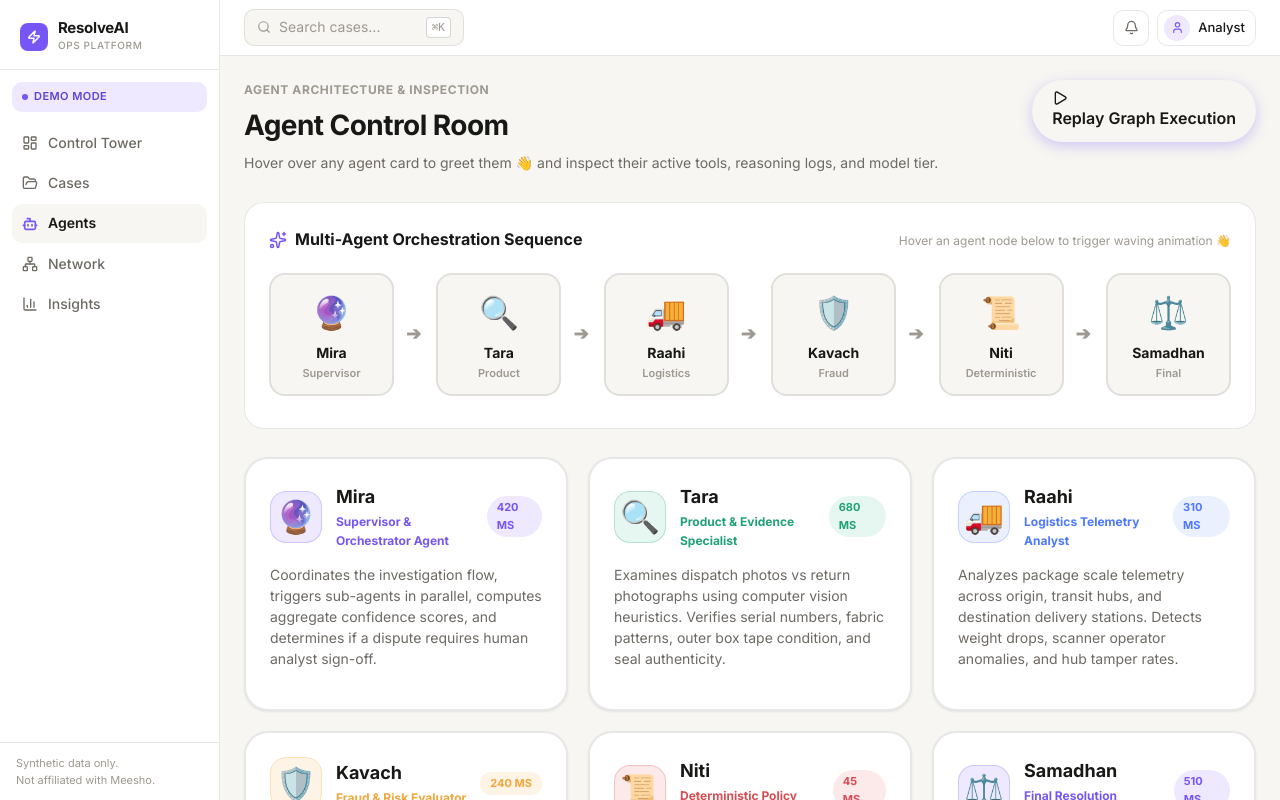
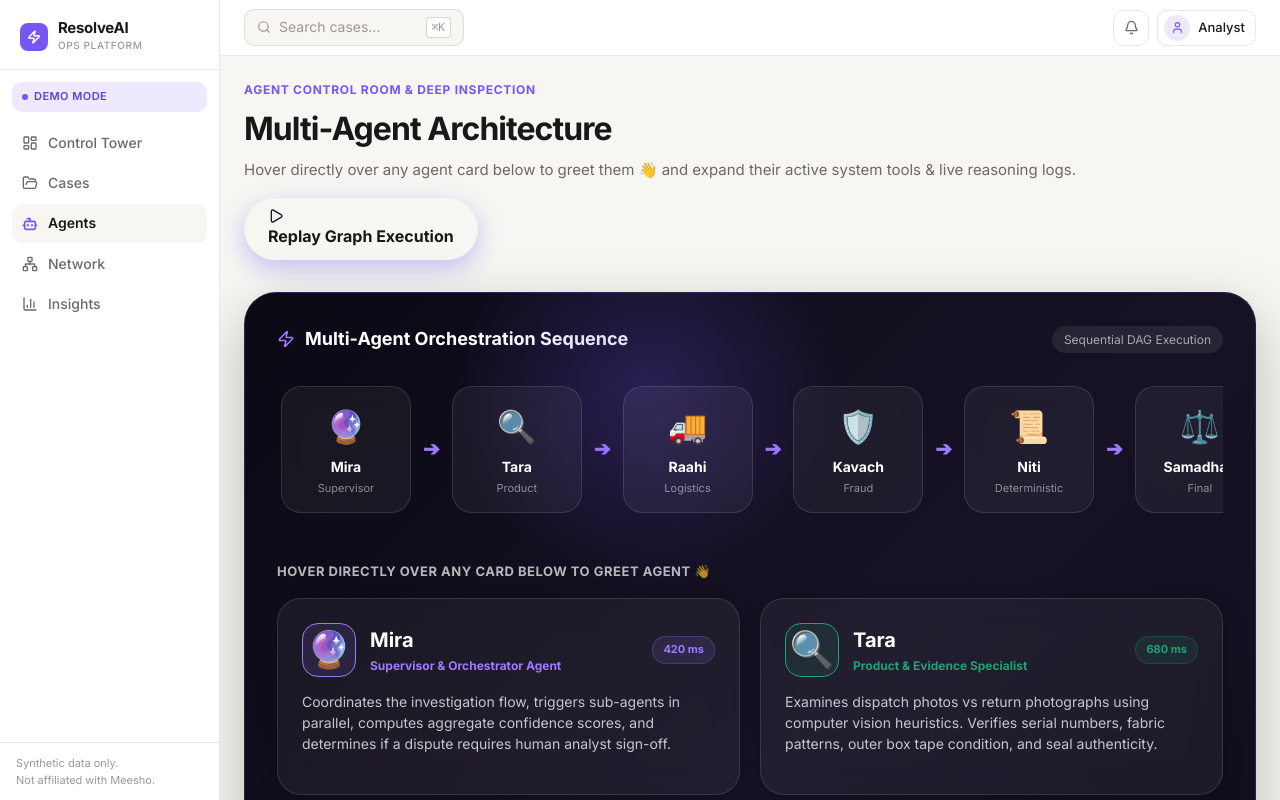
Before and after one commit to SakshiMalhotra18/Meesho, a Next.js app: page /agents in a window 1280 px wide. Built offline with nearby package versions, Linux system fonts and the light colour scheme.

Commit message:
Isolate card hover triggers for waving agents and apply deep ambient purple gradient aesthetic

```diff
--- a/components/agents/AgentsView.tsx
+++ b/components/agents/AgentsView.tsx
@@ -3,19 +3,17 @@
 import { useState } from 'react';
 import { motion, AnimatePresence } from 'framer-motion';
 import {
-  Bot,
+  Sparkles,
   Play,
-  CheckCircle2,
   Zap,
+  ArrowRight,
   Shield,
   FileText,
+  Truck,
   Scale,
-  Sparkles,
+  CheckCircle2,
+  Brain,
   Wrench,
-  Brain,
-  Clock,
-  Layers,
-  ArrowRight,
 } from 'lucide-react';
 
 interface AgentInfo {
@@ -25,6 +23,7 @@ interface AgentInfo {
   role: string;
   color: string;
   lightColor: string;
+  glowColor: string;
   tagline: string;
   desc: string;
   tools: string[];
@@ -39,8 +38,9 @@ const AGENTS_LIST: AgentInfo[] = [
     name: 'Mira',
     avatar: '🔮',
     role: 'Supervisor & Orchestrator Agent',
-    color: '#7657F6',
-    lightColor: '#EEE9FF',
+    color: '#9E7AFF',
+    lightColor: 'rgba(158, 122, 255, 0.12)',
+    glowColor: 'rgba(158, 122, 255, 0.35)',
     tagline: 'Orchestrates multi-agent graph & human review triggers',
     desc: 'Coordinates the investigation flow, triggers sub-agents in parallel, computes aggregate confidence scores, and determines if a dispute requires human analyst sign-off.',
     tools: ['orchestrateGraph()', 'evaluateAutonomyTier()', 'triggerHumanEscalation()', 'synthesizeAuditLog()'],
@@ -54,7 +54,8 @@ const AGENTS_LIST: AgentInfo[] = [
     avatar: '🔍',
     role: 'Product & Evidence Specialist',
     color: '#20A176',
-    lightColor: '#E6F7F2',
+    lightColor: 'rgba(32, 161, 118, 0.12)',
+    glowColor: 'rgba(32, 161, 118, 0.35)',
     tagline: 'Analyzes photo evidence, fabric weaves & SKU matching',
     desc: 'Examines dispatch photos vs return photographs using computer vision heuristics. Verifies serial numbers, fabric patterns, outer box tape condition, and seal authenticity.',
     tools: ['compareProductImages()', 'verifyDispatchSeal()', 'extractLabelData()', 'detectPackagingTampering()'],
@@ -68,7 +69,8 @@ const AGENTS_LIST: AgentInfo[] = [
     avatar: '🚚',
     role: 'Logistics Telemetry Analyst',
     color: '#4D78FF',
-    lightColor: '#EBF0FF',
+    lightColor: 'rgba(77, 120, 255, 0.12)',
+    glowColor: 'rgba(77, 120, 255, 0.35)',
     tagline: 'Reconstructs hub-by-hub package weight history & route anomalies',
     desc: 'Analyzes package scale telemetry across origin, transit hubs, and destination delivery stations. Detects weight drops, scanner operator anomalies, and hub tamper rates.',
     tools: ['getHubScans()', 'calculateWeightDelta()', 'getHubAnomalyRate()', 'verifyOTPLog()'],
@@ -82,7 +84,8 @@ const AGENTS_LIST: AgentInfo[] = [
     avatar: '🛡️',
     role: 'Fraud & Risk Evaluator',
     color: '#F2A63B',
-    lightColor: '#FEF4E5',
+    lightColor: 'rgba(242, 166, 59, 0.12)',
+    glowColor: 'rgba(242, 166, 59, 0.35)',
     tagline: 'Evaluates customer, seller, and logistics segment risk scores',
     desc: 'Computes historical buyer return frequency, seller rating and tenure, and logistics segment dispute history to construct a multi-party risk matrix.',
     tools: ['getCustomerFraudFlags()', 'getSellerDisputeRate()', 'calculateRiskMatrix()', 'detectSyndicateFraud()'],
@@ -96,7 +99,8 @@ const AGENTS_LIST: AgentInfo[] = [
     avatar: '📜',
     role: 'Deterministic Policy Engine',
     color: '#D94B52',
-    lightColor: '#FCE9EA',
+    lightColor: 'rgba(217, 75, 82, 0.12)',
+    glowColor: 'rgba(217, 75, 82, 0.35)',
     tagline: 'Applies explicit marketplace policy rules without LLM hallucination',
     desc: 'Retrieves and matches dispute conditions against structured policy rules (P-001 through P-020). Guarantees exact policy adherence for customer refund and seller protection.',
     tools: ['matchPolicyRules()', 'getPolicyActions()', 'verifyValueCaps()', 'getEscalationCriteria()'],
@@ -109,8 +113,9 @@ const AGENTS_LIST: AgentInfo[] = [
     name: 'Samadhan',
     avatar: '⚖️',
     role: 'Final Resolution Synthesizer',
-    color: '#7657F6',
-    lightColor: '#EEE9FF',
+    color: '#9E7AFF',
+    lightColor: 'rgba(158, 122, 255, 0.12)',
+    glowColor: 'rgba(158, 122, 255, 0.35)',
     tagline: 'Assembles agent findings into confidence-scored resolution',
     desc: 'Synthesizes all agent outputs, verifies policy compliance, formulates customer refund/rejection decisions, seller payout protection, and outputs structured audit trails.',
     tools: ['proposeResolution()', 'calculateConfidenceScore()', 'generateAuditTrail()', 'formatExecutiveSummary()'],
@@ -121,7 +126,7 @@ const AGENTS_LIST: AgentInfo[] = [
 ];
 
 export default function AgentsView() {
-  const [hoveredAgent, setHoveredAgent] = useState<AgentInfo | null>(null);
+  const [hoveredCardId, setHoveredCardId] = useState<string | null>(null);
   const [replaying, setReplaying] = useState(false);
 
   const handleReplay = () => {
@@ -130,18 +135,18 @@ export default function AgentsView() {
   };
 
   return (
-    <div style={{ display: 'flex', flexDirection: 'column', gap: '28px' }}>
+    <div style={{ display: 'flex', flexDirection: 'column', gap: '32px' }}>
       {/* Header */}
       <div style={{ display: 'flex', justifyContent: 'space-between', alignItems: 'flex-start', flexWrap: 'wrap', gap: '16px' }}>
         <div>
-          <div style={{ fontSize: '0.75rem', fontWeight: 700, color: 'var(--color-text-tertiary)', textTransform: 'uppercase', letterSpacing: '0.05em' }}>
-            Agent Architecture & Inspection
+          <div style={{ fontSize: '0.75rem', fontWeight: 700, color: 'var(--color-ai)', textTransform: 'uppercase', letterSpacing: '0.06em' }}>
+            Agent Control Room & Deep Inspection
           </div>
-          <h1 style={{ fontSize: '1.75rem', fontWeight: 800, letterSpacing: '-0.02em', color: 'var(--color-text-primary)', margin: '4px 0 0' }}>
-            Agent Control Room
+          <h1 style={{ fontSize: '2rem', fontWeight: 800, letterSpacing: '-0.03em', color: 'var(--color-text-primary)', margin: '4px 0 0' }}>
+            Multi-Agent Architecture
           </h1>
-          <p style={{ fontSize: '0.875rem', color: 'var(--color-text-secondary)', marginTop: '4px' }}>
-            Hover over any agent card to greet them 👋 and inspect their active tools, reasoning logs, and model tier.
+          <p style={{ fontSize: '0.9375rem', color: 'var(--color-text-secondary)', marginTop: '4px' }}>
+            Hover directly over any agent card below to greet them 👋 and expand their active system tools & live reasoning logs.
           </p>
         </div>
 
@@ -149,131 +154,148 @@ export default function AgentsView() {
           onClick={handleReplay}
           className="btn btn-ai"
           disabled={replaying}
-          style={{ padding: '10px 20px', borderRadius: '9999px', fontWeight: 600, boxShadow: '0 4px 14px rgba(118,87,246,0.3)' }}
+          style={{
+            padding: '10px 24px',
+            borderRadius: '9999px',
+            fontWeight: 700,
+            boxShadow: '0 8px 24px rgba(118,87,246,0.35)',
+          }}
         >
-          <Play size={16} /> {replaying ? 'Replaying Multi-Agent Graph...' : 'Replay Graph Execution'}
+          <Play size={16} /> {replaying ? 'Executing Multi-Agent Graph...' : 'Replay Graph Execution'}
         </button>
       </div>
 
-      {/* Multi-Agent Orchestration Flow Graph Bar */}
+      {/* Ambient Purple Gradient Canvas Container */}
       <div
-        className="card"
         style={{
-          padding: '24px',
-          background: 'white',
-          borderRadius: 'var(--radius-xl)',
-          border: '1px solid var(--color-border)',
+          position: 'relative',
+          background: 'linear-gradient(135deg, #0b0914 0%, #161224 50%, #0d0a17 100%)',
+          borderRadius: '32px',
+          padding: '32px',
+          boxShadow: '0 20px 60px rgba(0, 0, 0, 0.25)',
+          border: '1px solid rgba(158, 122, 255, 0.2)',
+          overflow: 'hidden',
         }}
       >
+        {/* Background Ambient Glow Orbs */}
+        <div
+          style={{
+            position: 'absolute',
+            top: '-100px',
+            left: '20%',
+            width: '400px',
+            height: '400px',
+            borderRadius: '50%',
+            background: 'radial-gradient(circle, rgba(118,87,246,0.25) 0%, transparent 70%)',
+            pointerEvents: 'none',
+          }}
+        />
+        <div
+          style={{
+            position: 'absolute',
+            bottom: '-100px',
+            right: '10%',
+            width: '400px',
+            height: '400px',
+            borderRadius: '50%',
+            background: 'radial-gradient(circle, rgba(216,58,115,0.2) 0%, transparent 70%)',
+            pointerEvents: 'none',
+          }}
+        />
+
+        {/* SECTION 1: Pure Visual Orchestration Sequence Bar (Static Workflow Diagram) */}
+        <div style={{ marginBottom: '36px' }}>
           <div style={{ display: 'flex', justifyContent: 'space-between', alignItems: 'center', marginBottom: '20px' }}>
-          <div style={{ display: 'flex', alignItems: 'center', gap: '8px' }}>
-            <Sparkles size={18} color="var(--color-ai)" />
-            <h3 style={{ fontSize: '1rem', fontWeight: 700 }}>Multi-Agent Orchestration Sequence</h3>
+            <div style={{ display: 'flex', alignItems: 'center', gap: '10px' }}>
+              <Zap size={18} color="#9E7AFF" />
+              <h3 style={{ fontSize: '1.125rem', fontWeight: 700, color: 'white' }}>
+                Multi-Agent Orchestration Sequence
+              </h3>
             </div>
-          <span style={{ fontSize: '0.75rem', color: 'var(--color-text-tertiary)' }}>
-            Hover an agent node below to trigger waving animation 👋
+            <span style={{ fontSize: '0.75rem', color: 'rgba(255,255,255,0.6)', background: 'rgba(255,255,255,0.08)', padding: '4px 12px', borderRadius: '9999px' }}>
+              Sequential DAG Execution
             </span>
           </div>
 
-        {/* Horizontal Node Sequence */}
-        <div style={{ display: 'flex', justifyContent: 'space-between', alignItems: 'center', gap: '12px', overflowX: 'auto', paddingBottom: '8px' }}>
+          <div style={{ display: 'flex', justifyContent: 'space-between', alignItems: 'center', gap: '12px', overflowX: 'auto', padding: '12px 4px' }}>
             {AGENTS_LIST.map((agent, i) => (
               <div key={agent.id} style={{ display: 'flex', alignItems: 'center', gap: '12px', flexShrink: 0 }}>
                 <div
-                onMouseEnter={() => setHoveredAgent(agent)}
                   style={{
-                  padding: '12px 16px',
-                  borderRadius: '16px',
-                  border: `2px solid ${hoveredAgent?.id === agent.id ? agent.color : 'var(--color-border)'}`,
-                  background: hoveredAgent?.id === agent.id ? agent.lightColor : 'var(--color-canvas)',
-                  cursor: 'pointer',
+                    padding: '14px 18px',
+                    borderRadius: '20px',
+                    background: 'rgba(255, 255, 255, 0.05)',
+                    backdropFilter: 'blur(12px)',
+                    border: '1px solid rgba(255, 255, 255, 0.12)',
                     textAlign: 'center',
-                  minWidth: '125px',
-                  transition: 'all 0.2s ease',
-                  transform: hoveredAgent?.id === agent.id ? 'translateY(-4px)' : 'none',
-                  boxShadow: hoveredAgent?.id === agent.id ? `0 8px 24px ${agent.color}33` : 'none',
+                    minWidth: '130px',
                   }}
                 >
-                {/* Waving Emoji Avatar */}
-                <div style={{ position: 'relative', display: 'inline-block', fontSize: '2rem', marginBottom: '4px' }}>
-                  {agent.avatar}
-                  {/* Waving Hand Badge */}
-                  <motion.span
-                    animate={
-                      hoveredAgent?.id === agent.id
-                        ? { rotate: [0, 25, -15, 25, 0], scale: [1, 1.2, 1.2, 1] }
-                        : { rotate: 0 }
-                    }
-                    transition={{ repeat: Infinity, duration: 0.6 }}
-                    style={{
-                      position: 'absolute',
-                      top: '-6px',
-                      right: '-10px',
-                      fontSize: '1.125rem',
-                      display: hoveredAgent?.id === agent.id ? 'inline-block' : 'none',
-                    }}
-                  >
-                    👋
-                  </motion.span>
-                </div>
-                <div style={{ fontWeight: 700, fontSize: '0.875rem', color: 'var(--color-text-primary)' }}>{agent.name}</div>
-                <div style={{ fontSize: '0.6875rem', color: 'var(--color-text-tertiary)', fontWeight: 600 }}>{agent.role.split(' ')[0]}</div>
+                  <div style={{ fontSize: '2rem', marginBottom: '4px' }}>{agent.avatar}</div>
+                  <div style={{ fontWeight: 700, fontSize: '0.875rem', color: 'white' }}>{agent.name}</div>
+                  <div style={{ fontSize: '0.6875rem', color: 'rgba(255,255,255,0.5)', marginTop: '2px' }}>{agent.role.split(' ')[0]}</div>
                 </div>
 
                 {i < AGENTS_LIST.length - 1 && (
-                <div style={{ color: 'var(--color-text-tertiary)', fontWeight: 800, fontSize: '1.125rem' }}>➔</div>
+                  <div style={{ color: '#9E7AFF', fontWeight: 800, fontSize: '1.25rem' }}>➔</div>
                 )}
               </div>
             ))}
           </div>
         </div>
 
-      {/* Agents Cards Grid with Waving Hover & Interactive Box Popover */}
-      <div style={{ display: 'grid', gridTemplateColumns: 'repeat(auto-fit, minmax(320px, 1fr))', gap: '20px' }}>
+        {/* SECTION 2: Interactive Agent Cards (HOVER HERE to trigger Waving 👋 & Tools Drawer) */}
+        <div>
+          <div style={{ fontSize: '0.8125rem', fontWeight: 700, color: 'rgba(255,255,255,0.7)', textTransform: 'uppercase', letterSpacing: '0.04em', marginBottom: '16px' }}>
+            Hover directly over any card below to greet agent 👋
+          </div>
+
+          <div style={{ display: 'grid', gridTemplateColumns: 'repeat(auto-fit, minmax(330px, 1fr))', gap: '20px' }}>
             {AGENTS_LIST.map((agent) => {
-          const isHovered = hoveredAgent?.id === agent.id;
+              const isHovered = hoveredCardId === agent.id;
               return (
                 <motion.div
                   key={agent.id}
-              onMouseEnter={() => setHoveredAgent(agent)}
-              onMouseLeave={() => setHoveredAgent(null)}
-              whileHover={{ y: -4 }}
-              className="card"
+                  onMouseEnter={() => setHoveredCardId(agent.id)}
+                  onMouseLeave={() => setHoveredCardId(null)}
+                  whileHover={{ y: -6 }}
                   style={{
                     padding: '24px',
-                background: 'white',
+                    background: isHovered ? 'rgba(255, 255, 255, 0.1)' : 'rgba(255, 255, 255, 0.05)',
+                    backdropFilter: 'blur(16px)',
                     borderRadius: '24px',
-                border: `2px solid ${isHovered ? agent.color : 'var(--color-border)'}`,
-                boxShadow: isHovered ? `0 16px 40px ${agent.color}25` : 'var(--shadow-sm)',
-                transition: 'border 0.2s ease, box-shadow 0.2s ease',
+                    border: `1.5px solid ${isHovered ? agent.color : 'rgba(255, 255, 255, 0.12)'}`,
+                    boxShadow: isHovered ? `0 16px 40px ${agent.glowColor}` : '0 4px 20px rgba(0,0,0,0.2)',
+                    transition: 'all 0.25s ease',
                     position: 'relative',
+                    cursor: 'pointer',
                   }}
                 >
-              {/* Top Row: Avatar + Title */}
+                  {/* Top Avatar + Header */}
                   <div style={{ display: 'flex', alignItems: 'center', justifyContent: 'space-between', marginBottom: '14px' }}>
                     <div style={{ display: 'flex', alignItems: 'center', gap: '14px' }}>
                       <div style={{ position: 'relative' }}>
                         <div
                           style={{
-                        width: 52,
-                        height: 52,
+                            width: 54,
+                            height: 54,
                             borderRadius: '16px',
                             background: agent.lightColor,
                             display: 'flex',
                             alignItems: 'center',
                             justifyContent: 'center',
-                        fontSize: '2rem',
-                        border: `1px solid ${agent.color}40`,
+                            fontSize: '2.25rem',
+                            border: `1px solid ${agent.color}`,
                           }}
                         >
                           {agent.avatar}
                         </div>
 
-                    {/* Waving Hand 👋 */}
+                        {/* Waving Hand 👋 Animation ONLY on Card Hover */}
                         <motion.div
                           animate={
                             isHovered
-                          ? { rotate: [0, 30, -15, 30, 0], scale: [1, 1.25, 1.25, 1] }
+                              ? { rotate: [0, 30, -15, 30, 0], scale: [1, 1.3, 1.3, 1] }
                               : { rotate: 0 }
                           }
                           transition={{ repeat: Infinity, duration: 0.6 }}
@@ -281,7 +303,7 @@ export default function AgentsView() {
                             position: 'absolute',
                             top: '-8px',
                             right: '-8px',
-                        fontSize: '1.25rem',
+                            fontSize: '1.35rem',
                             display: isHovered ? 'block' : 'none',
                           }}
                         >
@@ -290,7 +312,7 @@ export default function AgentsView() {
                       </div>
 
                       <div>
-                    <h3 style={{ fontSize: '1.125rem', fontWeight: 800, color: 'var(--color-text-primary)' }}>{agent.name}</h3>
+                        <h3 style={{ fontSize: '1.25rem', fontWeight: 800, color: 'white' }}>{agent.name}</h3>
                         <div style={{ fontSize: '0.75rem', fontWeight: 700, color: agent.color }}>{agent.role}</div>
                       </div>
                     </div>
@@ -299,22 +321,22 @@ export default function AgentsView() {
                       style={{
                         fontSize: '0.6875rem',
                         fontWeight: 700,
-                    padding: '3px 10px',
+                        padding: '4px 10px',
                         borderRadius: '9999px',
                         background: agent.lightColor,
                         color: agent.color,
-                    textTransform: 'uppercase',
+                        border: `1px solid ${agent.color}40`,
                       }}
                     >
                       {agent.avgLatency}
                     </span>
                   </div>
 
-              <p style={{ fontSize: '0.875rem', color: 'var(--color-text-secondary)', lineHeight: 1.5, marginBottom: '16px' }}>
+                  <p style={{ fontSize: '0.875rem', color: 'rgba(255,255,255,0.75)', lineHeight: 1.5, marginBottom: '16px' }}>
                     {agent.desc}
                   </p>
 
-              {/* Interactive Tooltip Popover Box when Hovered */}
+                  {/* Tools & Reasoning Drawer (Expands ONLY when Card is Hovered) */}
                   <AnimatePresence>
                     {isHovered && (
                       <motion.div
@@ -323,19 +345,19 @@ export default function AgentsView() {
                         exit={{ opacity: 0, height: 0 }}
                         transition={{ duration: 0.2 }}
                         style={{
-                      background: agent.lightColor,
-                      border: `1px solid ${agent.color}60`,
+                          background: 'rgba(0, 0, 0, 0.4)',
+                          border: `1px solid ${agent.color}80`,
                           borderRadius: '16px',
                           padding: '16px',
                           overflow: 'hidden',
                           marginTop: '12px',
                         }}
                       >
-                    <div style={{ fontSize: '0.75rem', fontWeight: 700, color: agent.color, display: 'flex', alignItems: 'center', gap: '6px', marginBottom: '8px' }}>
-                      👋 &quot;Hi! I am {agent.name}. Here are my specialized tools:&quot;
+                        <div style={{ fontSize: '0.75rem', fontWeight: 700, color: agent.color, display: 'flex', alignItems: 'center', gap: '6px', marginBottom: '10px' }}>
+                          👋 &quot;Hi! I am {agent.name}. My active tools & telemetry:&quot;
                         </div>
 
-                    {/* Tools Chips */}
+                        {/* Tools list */}
                         <div style={{ display: 'flex', flexWrap: 'wrap', gap: '6px', marginBottom: '12px' }}>
                           {agent.tools.map(tool => (
                             <span
@@ -344,11 +366,11 @@ export default function AgentsView() {
                                 fontSize: '0.6875rem',
                                 fontFamily: 'monospace',
                                 fontWeight: 600,
-                            background: 'white',
-                            color: 'var(--color-text-primary)',
+                                background: 'rgba(255,255,255,0.1)',
+                                color: 'white',
                                 padding: '3px 8px',
                                 borderRadius: '6px',
-                            border: '1px solid rgba(24,24,23,0.1)',
+                                border: '1px solid rgba(255,255,255,0.15)',
                               }}
                             >
                               🛠️ {tool}
@@ -356,8 +378,18 @@ export default function AgentsView() {
                           ))}
                         </div>
 
-                    {/* Sample Reasoning Output */}
-                    <div style={{ fontSize: '0.75rem', fontStyle: 'italic', color: 'var(--color-text-primary)', background: 'white', padding: '10px 12px', borderRadius: '10px', borderLeft: `3px solid ${agent.color}` }}>
+                        {/* Sample reasoning log */}
+                        <div
+                          style={{
+                            fontSize: '0.75rem',
+                            fontStyle: 'italic',
+                            color: 'rgba(255,255,255,0.9)',
+                            background: 'rgba(255,255,255,0.05)',
+                            padding: '10px 12px',
+                            borderRadius: '10px',
+                            borderLeft: `3px solid ${agent.color}`,
+                          }}
+                        >
                           {agent.sampleReasoning}
                         </div>
                       </motion.div>
@@ -368,5 +400,7 @@ export default function AgentsView() {
             })}
           </div>
         </div>
+      </div>
+    </div>
   );
 }
```
Lines whose indentation alone changed are shown as unchanged.
